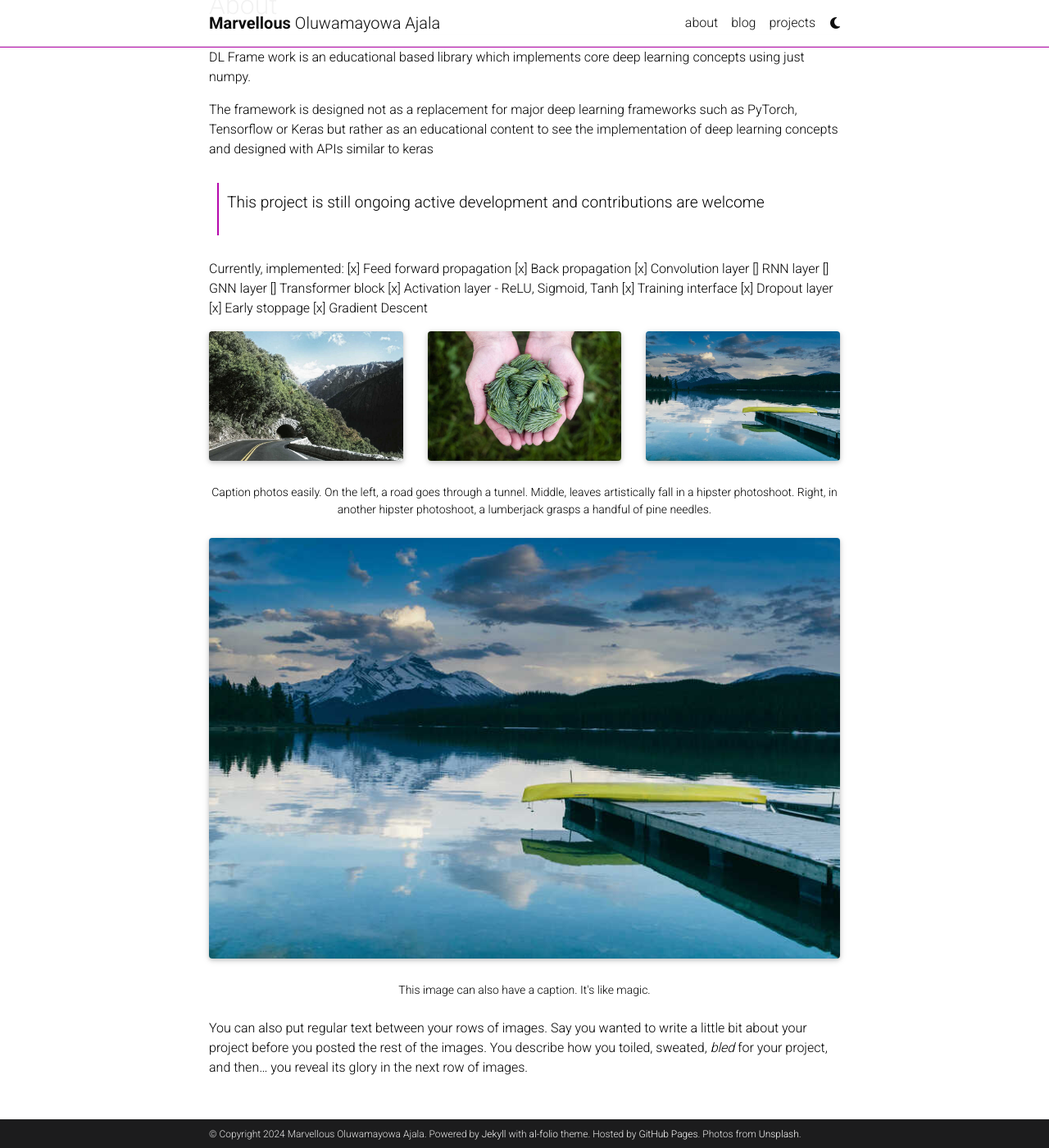
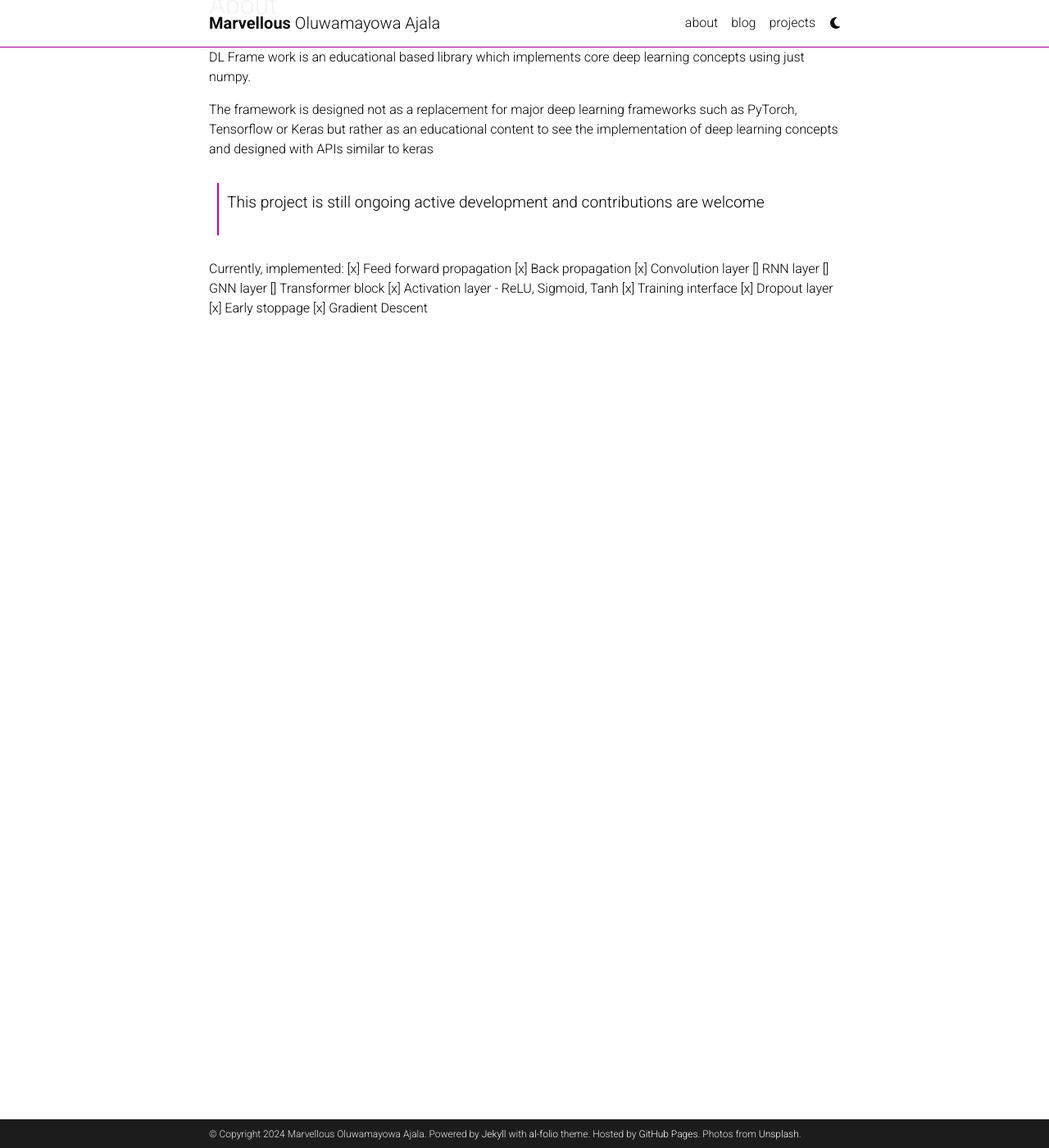
Before and after one commit to ajalamarvellous/ajalamarvellous.github.io, a Jekyll site: the page built from _projects/DL-Framework.md, in a window 1280 px wide and 1400 px high, scrolled down 227 px. Shown: the whole window at 82% size. Built offline with Jekyll 4.4.1, drawn with Linux system fonts in a browser that asks for light colours; comment, search, counter and statistics services are not loaded; a style sheet for code colours, icons or effects is not loaded.

Commit message:
Remove unneeded part of the doc

```diff
--- a/_projects/DL-Framework.md
+++ b/_projects/DL-Framework.md
@@ -27,31 +27,3 @@
 [x] Dropout layer
 [x] Early stoppage
 [x] Gradient Descent
-
-
-<div class="row">
-    <div class="col-sm mt-3 mt-md-0">
-        {% include figure.html path="assets/img/1.jpg" title="example image" class="img-fluid rounded z-depth-1" %}
-    </div>
-    <div class="col-sm mt-3 mt-md-0">
-        {% include figure.html path="assets/img/3.jpg" title="example image" class="img-fluid rounded z-depth-1" %}
-    </div>
-    <div class="col-sm mt-3 mt-md-0">
-        {% include figure.html path="assets/img/5.jpg" title="example image" class="img-fluid rounded z-depth-1" %}
-    </div>
-</div>
-<div class="caption">
-    Caption photos easily. On the left, a road goes through a tunnel. Middle, leaves artistically fall in a hipster photoshoot. Right, in another hipster photoshoot, a lumberjack grasps a handful of pine needles.
-</div>
-<div class="row">
-    <div class="col-sm mt-3 mt-md-0">
-        {% include figure.html path="assets/img/5.jpg" title="example image" class="img-fluid rounded z-depth-1" %}
-    </div>
-</div>
-<div class="caption">
-    This image can also have a caption. It's like magic.
-</div>
-
-You can also put regular text between your rows of images.
-Say you wanted to write a little bit about your project before you posted the rest of the images.
-You describe how you toiled, sweated, *bled* for your project, and then... you reveal its glory in the next row of images.
```
